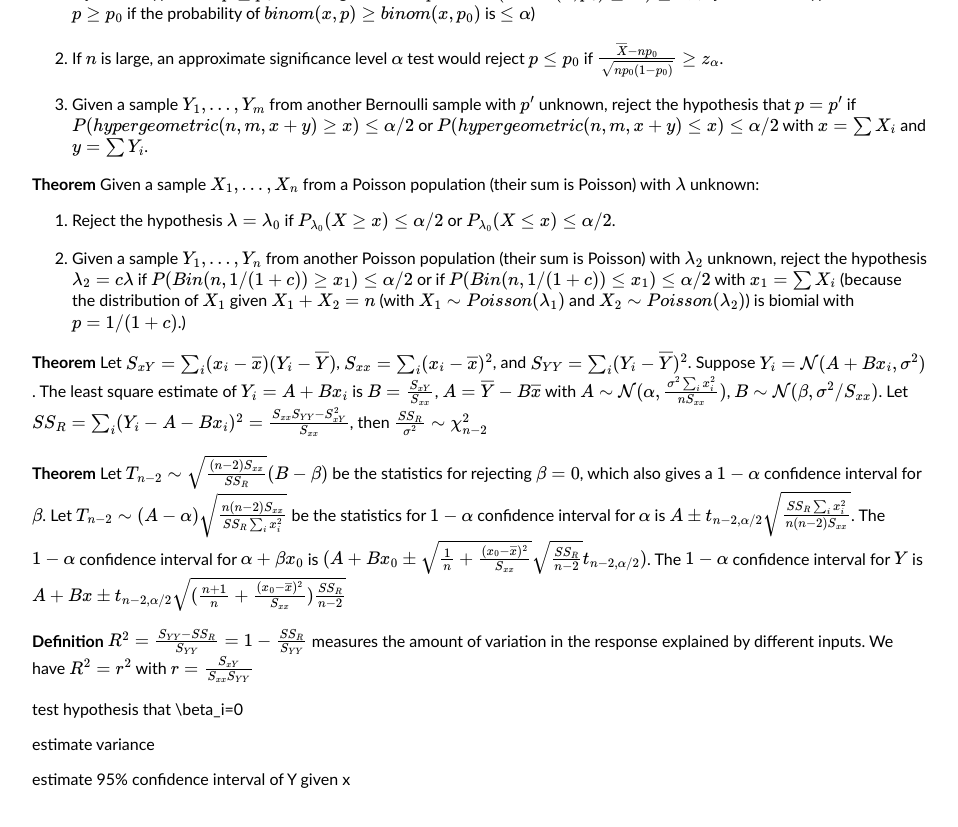
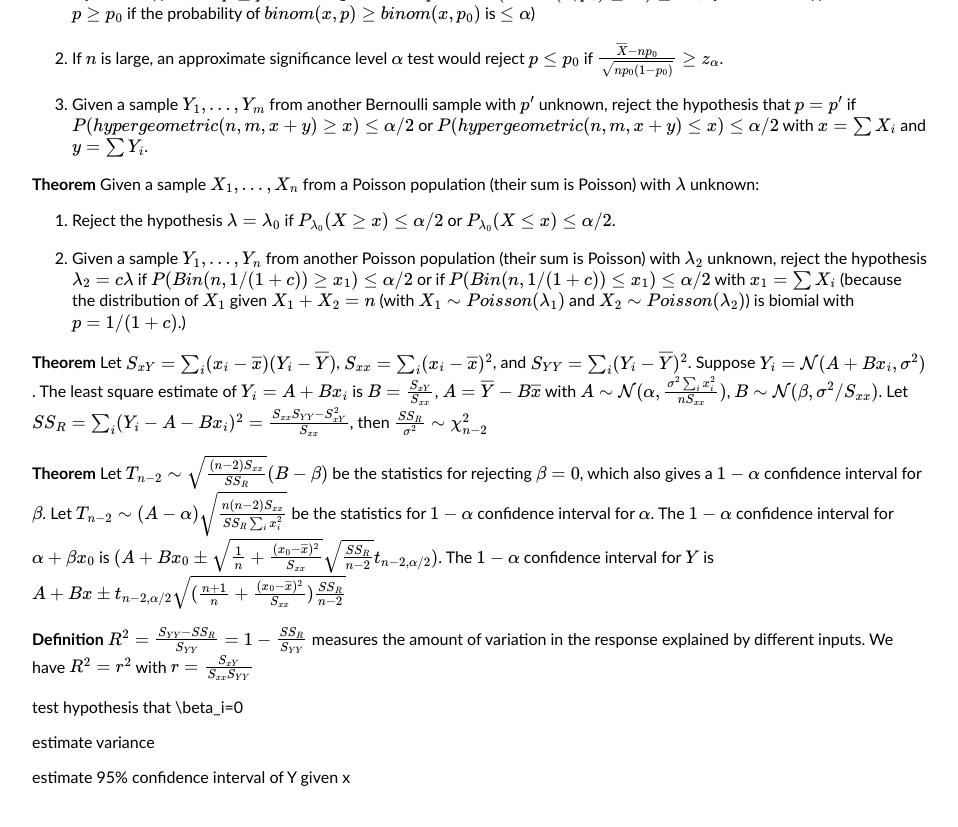
Before and after one commit to henryzhang11/questions-I-have, a Jekyll site: the page built from _posts/2023-08-20-probability-theory-review.md, in a window 1280 px wide and 900 px high, scrolled down 6379 px. Shown: the top 827 px of the window, without its empty margins (160-1118 px from the left). Built offline with Jekyll 4.4.1, drawn with Linux system fonts in a browser that asks for light colours; formulas are drawn with MathJax 3.

Commit message:
Update 2023-08-20-probability-theory-review.md

```diff
--- a/_posts/2023-08-20-probability-theory-review.md
+++ b/_posts/2023-08-20-probability-theory-review.md
@@ -172,7 +172,7 @@ title: "probability theory review"
 
 **Theorem** Let $S_{xY}=\sum_i(x_i-\overline{x})(Y_i-\overline{Y})$, $S_{xx}=\sum_i(x_i-\overline{x})^2$, and $S_{YY}=\sum_i(Y_i-\overline{Y})^2$. Suppose $Y_i=\mathcal{N}(A+Bx_i,\sigma^2)$. The least square estimate of $Y_i=A+Bx_i$ is $B=\frac{S_{xY}}{S_{xx}}$, $A=\overline{Y}-B\overline{x}$ with $A\sim \mathcal{N}(\alpha,\frac{\sigma^2\sum_ix_i^2}{nS_{xx}})$, $B\sim\mathcal{N}(\beta,\sigma^2/S_{xx})$. Let $SS_R=\sum_i(Y_i-A-Bx_i)^2=\frac{S_{xx}S_{YY}-S_{xY}^2}{S_{xx}}$, then $\frac{SS_R}{\sigma^2}\sim \chi_{n-2}^2$
 
-**Theorem** Let $T_{n-2}\sim \sqrt{\frac{(n-2)S_{xx}}{SS_R}}(B-\beta)$ be the statistics for rejecting $\beta=0$, which also gives a $1-\alpha$ confidence interval for $\beta$. Let $T_{n-2}\sim(A-\alpha)\sqrt{\frac{n(n-2)S_{xx}}{SS_R\sum_i x_i^2}}$ be the statistics for $1-\alpha$ confidence interval for $\alpha$ is $A\pm t_{n-2,\alpha/2}\sqrt{\frac{SS_R\sum_i x_i^2}{n(n-2)S_{xx}}}$. The $1-\alpha$ confidence interval for $\alpha+\beta x_0$ is $(A+Bx_0\pm \sqrt{\frac{1}{n}+\frac{(x_0-\overline{x})^2}{S_{xx}}}\sqrt{\frac{SS_R}{n-2}}t_{n-2,\alpha/2})$. The $1-\alpha$ confidence interval for $Y$ is $A+Bx\pm t_{n-2,\alpha/2}\sqrt{(\frac{n+1}{n}+\frac{(x_0-\overline{x})^2}{S_{xx}})\frac{SS_R}{n-2}}$
+**Theorem** Let $T_{n-2}\sim \sqrt{\frac{(n-2)S_{xx}}{SS_R}}(B-\beta)$ be the statistics for rejecting $\beta=0$, which also gives a $1-\alpha$ confidence interval for $\beta$. Let $T_{n-2}\sim(A-\alpha)\sqrt{\frac{n(n-2)S_{xx}}{SS_R\sum_i x_i^2}}$ be the statistics for $1-\alpha$ confidence interval for $\alpha$. The $1-\alpha$ confidence interval for $\alpha+\beta x_0$ is $(A+Bx_0\pm \sqrt{\frac{1}{n}+\frac{(x_0-\overline{x})^2}{S_{xx}}}\sqrt{\frac{SS_R}{n-2}}t_{n-2,\alpha/2})$. The $1-\alpha$ confidence interval for $Y$ is $A+Bx\pm t_{n-2,\alpha/2}\sqrt{(\frac{n+1}{n}+\frac{(x_0-\overline{x})^2}{S_{xx}})\frac{SS_R}{n-2}}$
 
 **Definition** $R^2=\frac{S_{YY}-SS_R}{S_{YY}}=1-\frac{SS_R}{S_{YY}}$ measures the amount of variation in the response explained by different inputs. We have $R^2=r^2$ with $r=\frac{S_{xY}}{S_{xx}S_{YY}}$
 
```
